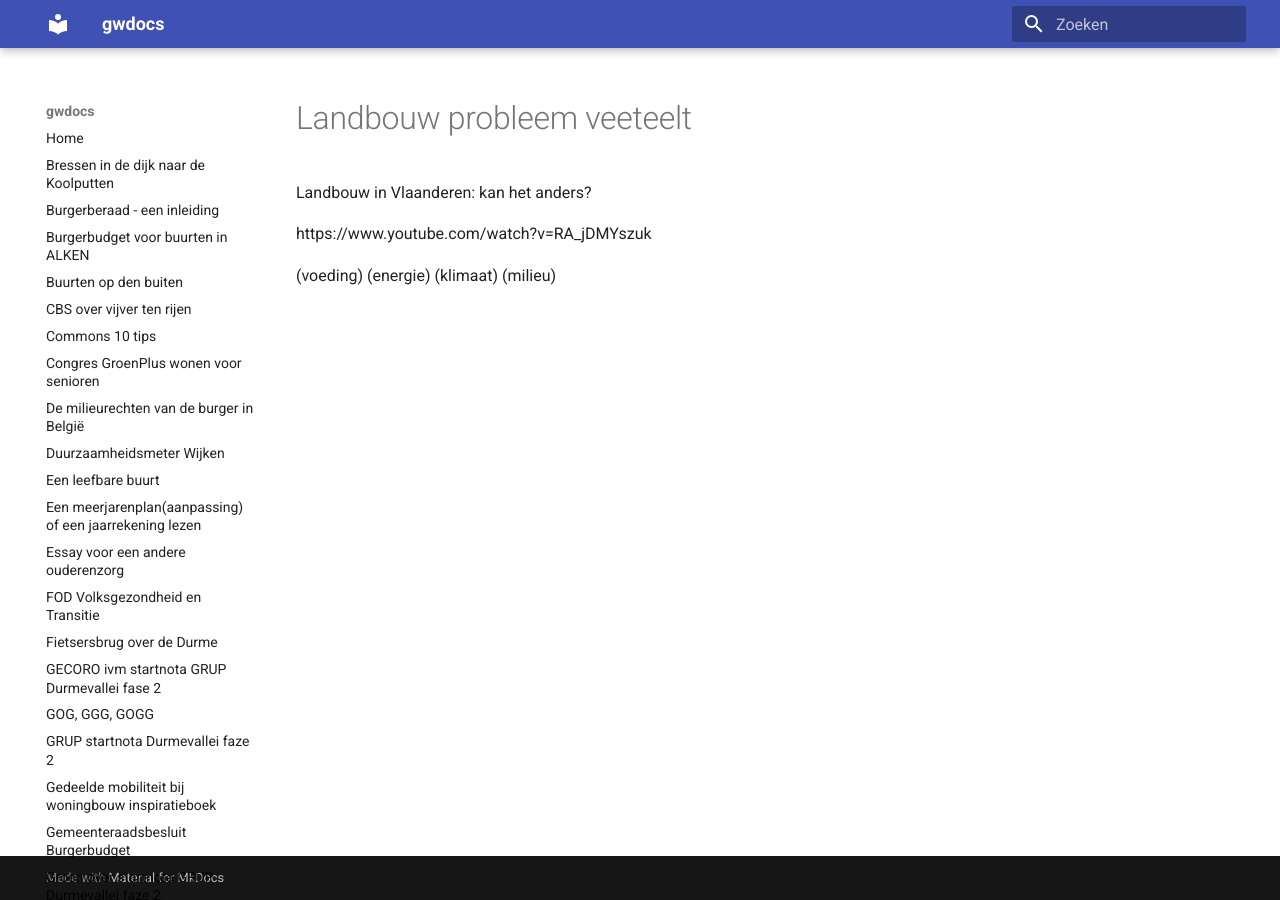
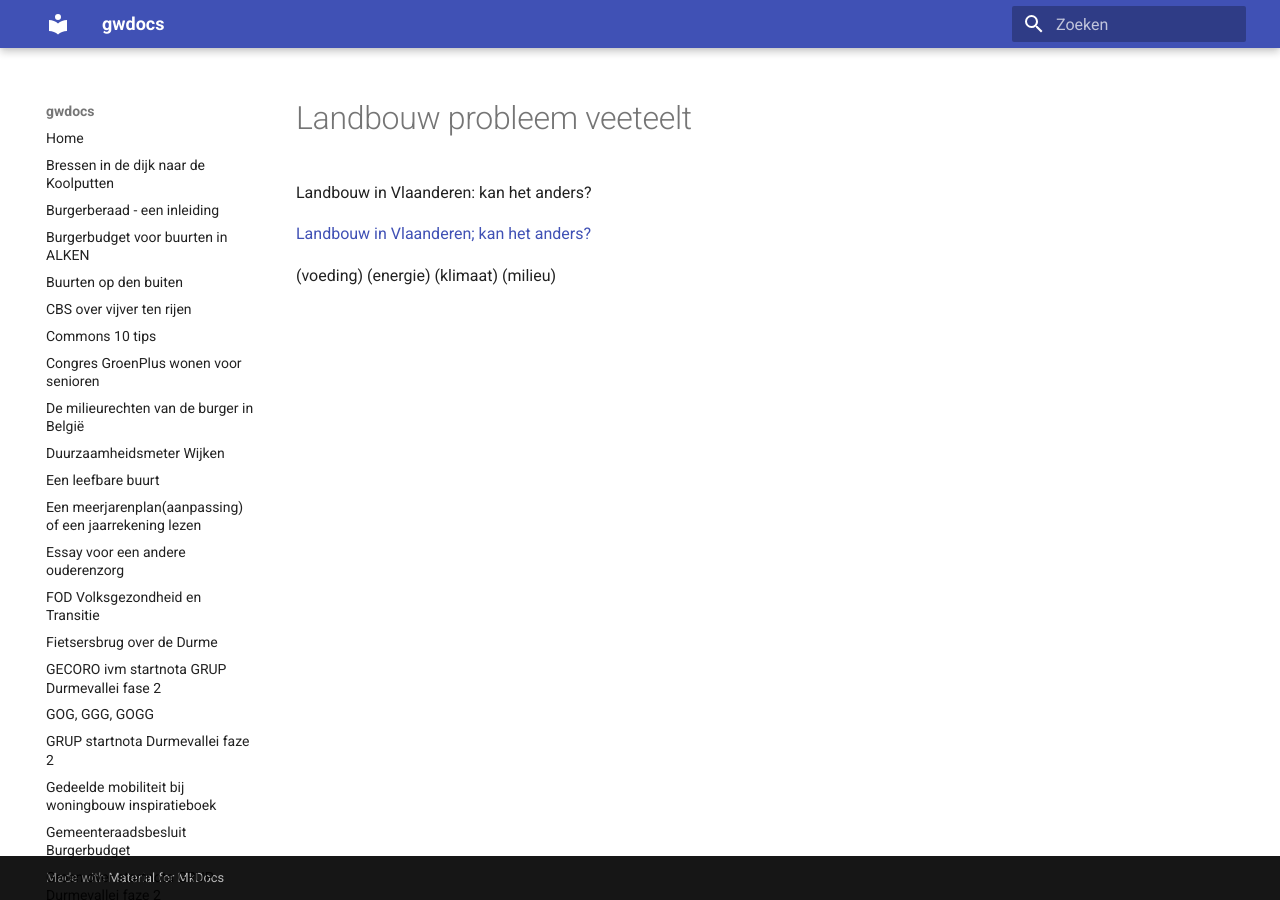
Before and after one commit to groenwaasmunster/gwdocs, an MkDocs documentation site: the page built from docs/Landbouw probleem veeteelt.md, in a window 1280 px wide. Built offline with MkDocs 1.6.1 and Material for MkDocs 9.7.7, drawn with Linux system fonts in a browser that asks for light colours.

Commit message:
Update Landbouw probleem veeteelt.md

```diff
--- a/docs/Landbouw probleem veeteelt.md
+++ b/docs/Landbouw probleem veeteelt.md
@@ -1,5 +1,5 @@
 Landbouw in Vlaanderen: kan het anders?
 
-https://www.youtube.com/watch?v=RA_jDMYszuk
+[Landbouw in Vlaanderen; kan het anders?](https://www.youtube.com/watch?v=RA_jDMYszuk)
 
 (voeding) (energie) (klimaat) (milieu)
```
